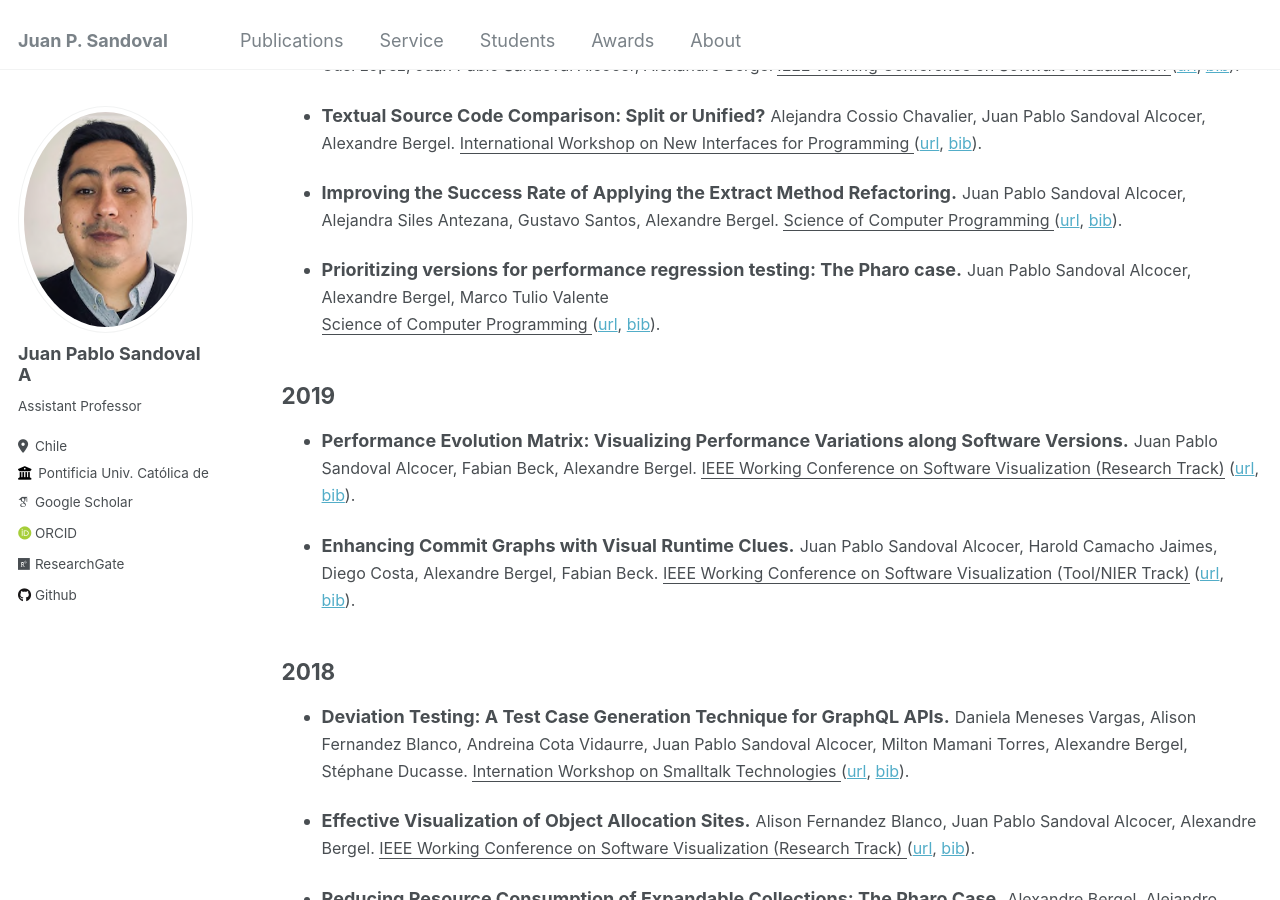
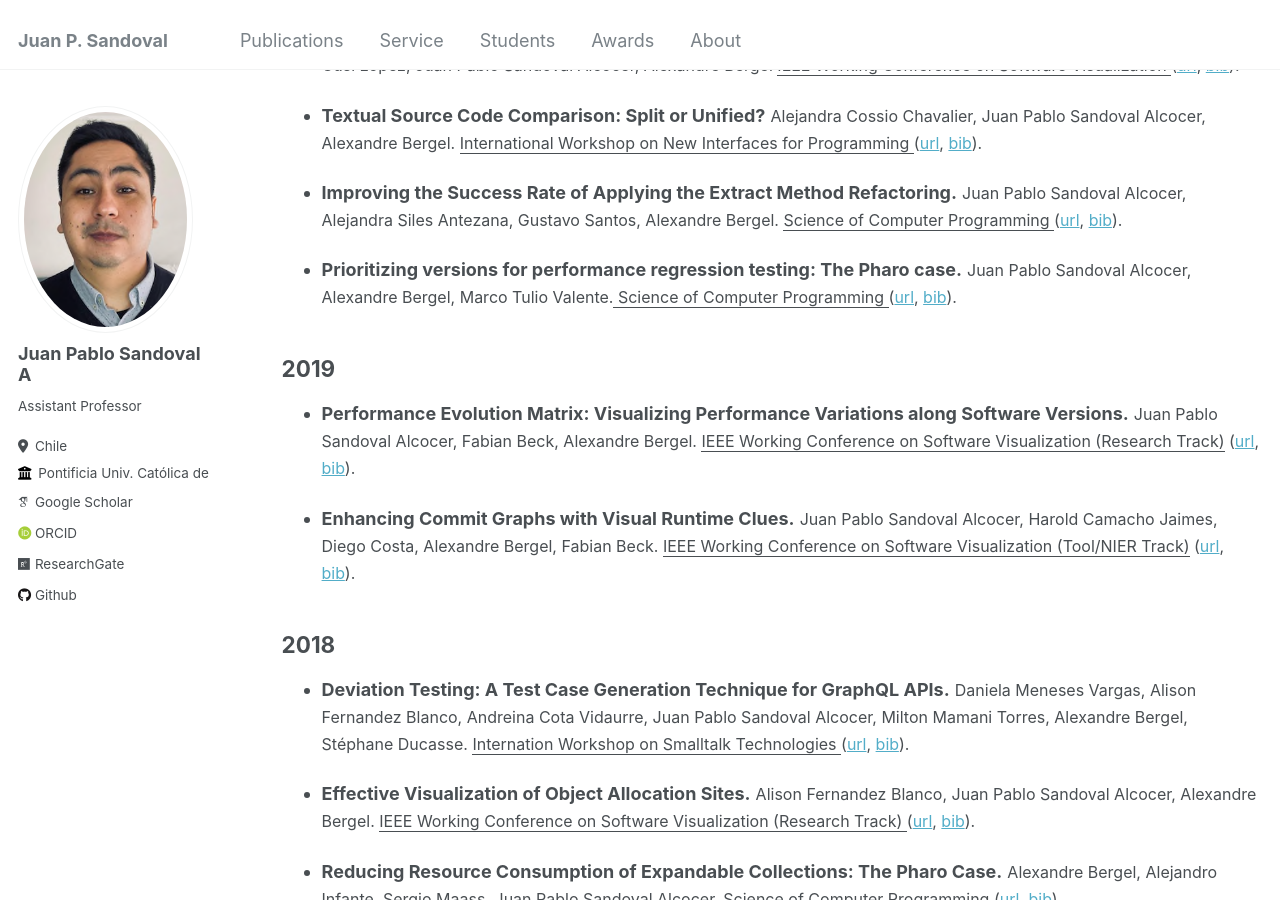
Before and after one commit to jpsandoval/jpsandoval.github.io, a Jekyll site: the page built from _pages/publications.md, in a window 1280 px wide and 900 px high, scrolled down 1845 px. Built offline with Jekyll 4.4.1, drawn with Linux system fonts in a browser that asks for light colours; some web fonts are replaced.

Commit message:
fixing small typo

```diff
--- a/_pages/publications.md
+++ b/_pages/publications.md
@@ -120,7 +120,7 @@ author_profile: true
 
 * **Improving the Success Rate of Applying the Extract Method Refactoring.** <font size="3"> Juan Pablo Sandoval Alcocer, Alejandra Siles Antezana, Gustavo Santos, Alexandre Bergel. <u> Science of Computer Programming </u> (<a href="">url</a>, <a href="">bib</a>). </font>
 
-* **Prioritizing versions for performance regression testing: The Pharo case.** <font size="3"> Juan Pablo Sandoval Alcocer, Alexandre Bergel, Marco Tulio Valente<br> <u> Science of Computer Programming </u> (<a href="">url</a>, <a href="">bib</a>). </font>
+* **Prioritizing versions for performance regression testing: The Pharo case.** <font size="3"> Juan Pablo Sandoval Alcocer, Alexandre Bergel, Marco Tulio Valente.<u> Science of Computer Programming </u> (<a href="">url</a>, <a href="">bib</a>). </font>
 
 ## 2019
 * **Performance Evolution Matrix: Visualizing Performance Variations along Software Versions.** <font size="3"> Juan Pablo Sandoval Alcocer, Fabian Beck, Alexandre Bergel. <u>IEEE Working Conference on Software Visualization (Research Track)</u> (<a href="">url</a>, <a href="">bib</a>).</font>
```
